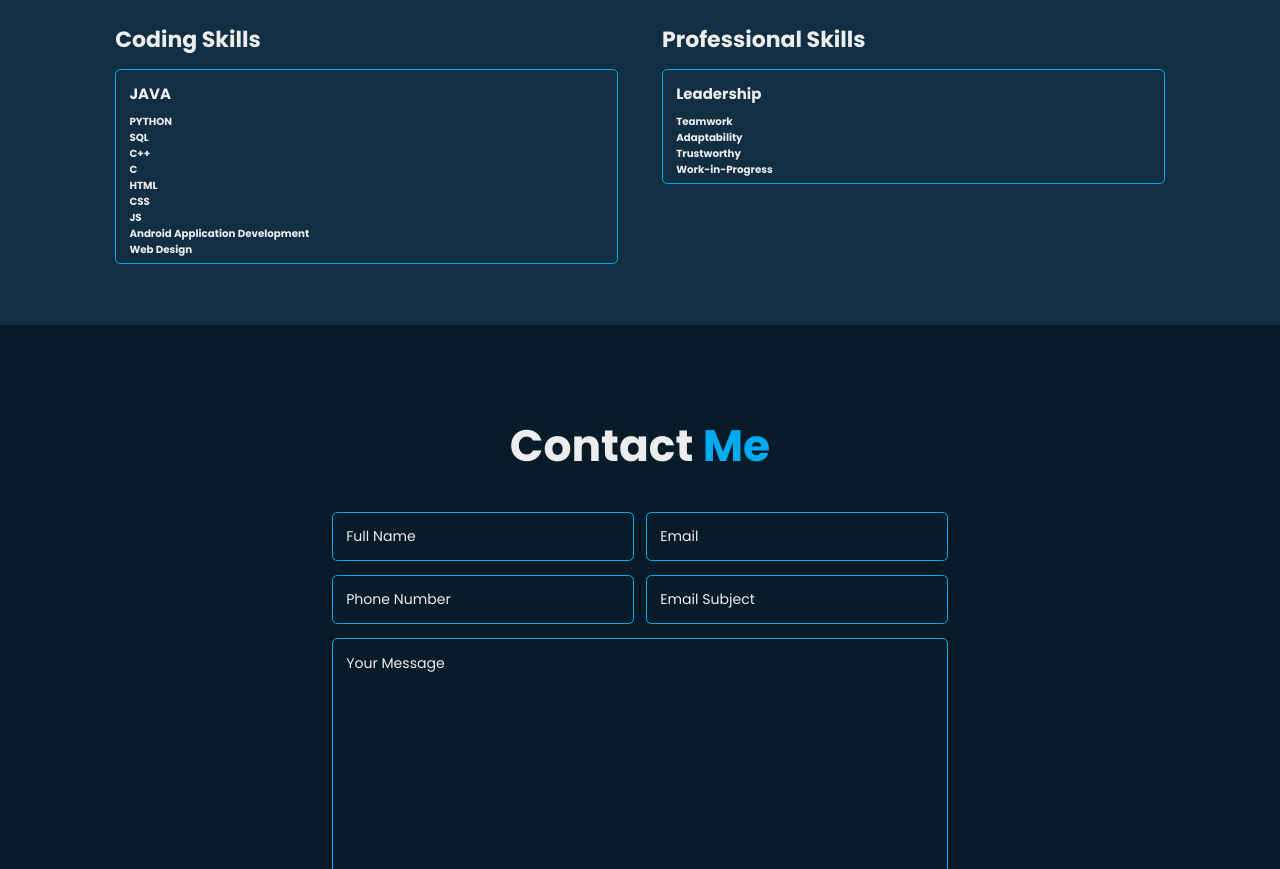
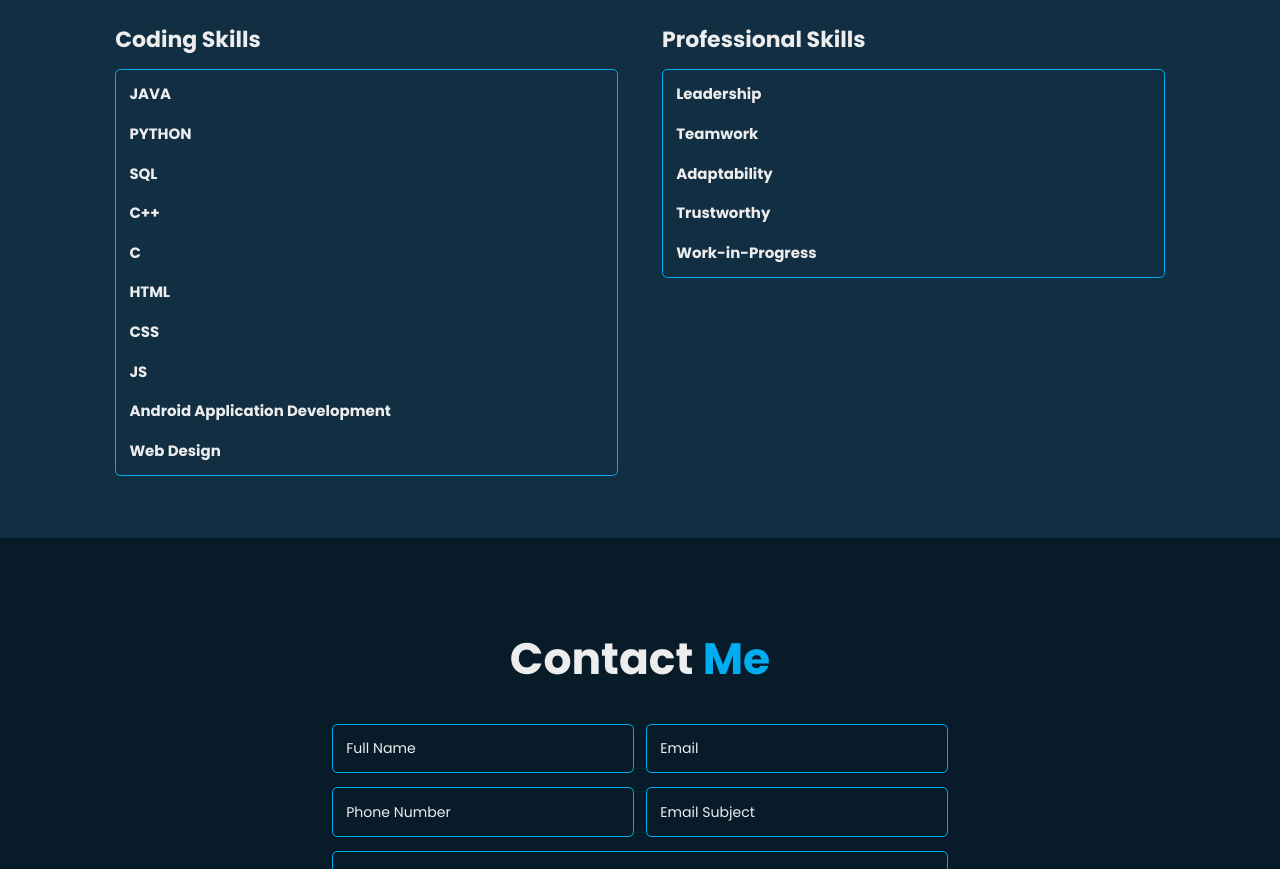
Before and after one commit to Chandu-Develop/My-Portfolio, a plain HTML site: page index.html in a window 1280 px wide. Shown: the part 2444-3313 px from the top of the page. Drawn offline with nearby package versions, Linux system fonts and the light colour scheme.

Commit message:
Update index.html

```diff
--- a/index.html
+++ b/index.html
@@ -145,39 +145,39 @@
                 <h3>JAVA</h3>
               </div>
 
-              <div>
+              <div class="progress">
                 <h3>PYTHON</h3>
               </div>
 
-              <div>
+              <div class="progress">
                 <h3>SQL</h3>
               </div>
 
-              <div>
+              <div class="progress">
                 <h3>C++</h3>
               </div>
 
-              <div>
+              <div class="progress">
                 <h3>C</h3>
               </div>
 
-              <div>
+              <div class="progress">
                 <h3>HTML</h3>
               </div>
 
-              <div>
+              <div class="progress">
                 <h3>CSS</h3>
               </div>
 
-              <div>
+              <div class="progress">
                 <h3>JS</h3>
               </div>
 
-              <div>
+              <div class="progress">
                 <h3>Android Application Development</h3>
               </div>
 
-              <div>
+              <div class="progress">
                 <h3>Web Design</h3>
               </div>
             </div>
@@ -192,19 +192,19 @@
                 <h3>Leadership</h3>
               </div>
 
-              <div>
+              <div class="progress">
                 <h3>Teamwork</h3>
               </div>
 
-              <div>
+              <div class="progress">
                 <h3>Adaptability</h3>
               </div>
 
-              <div>
+              <div class="progress">
                 <h3>Trustworthy</h3>
               </div>
 
-              <div>
+              <div class="progress">
                 <h3>Work-in-Progress</h3>
               </div>
             </div>
```
